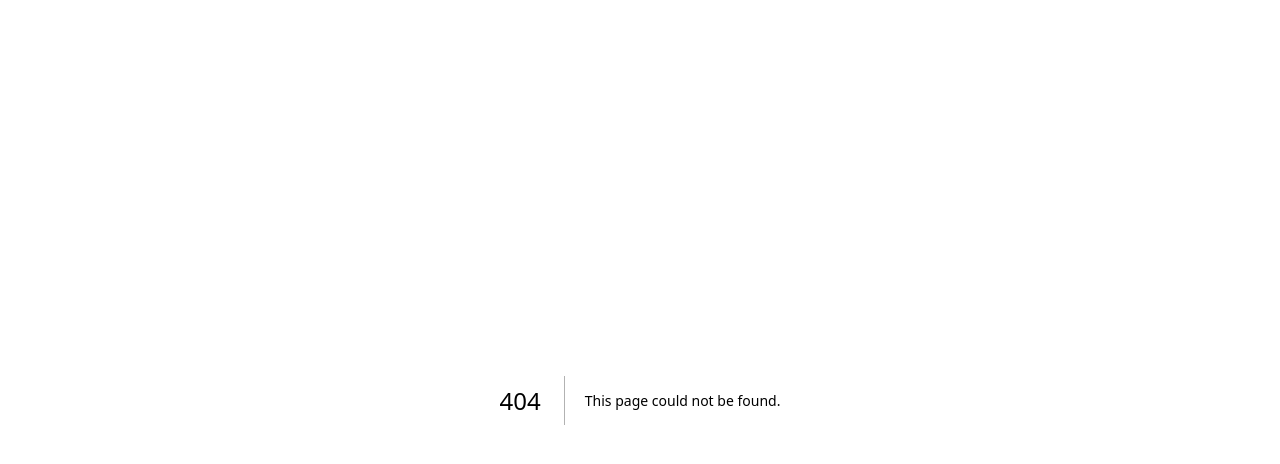
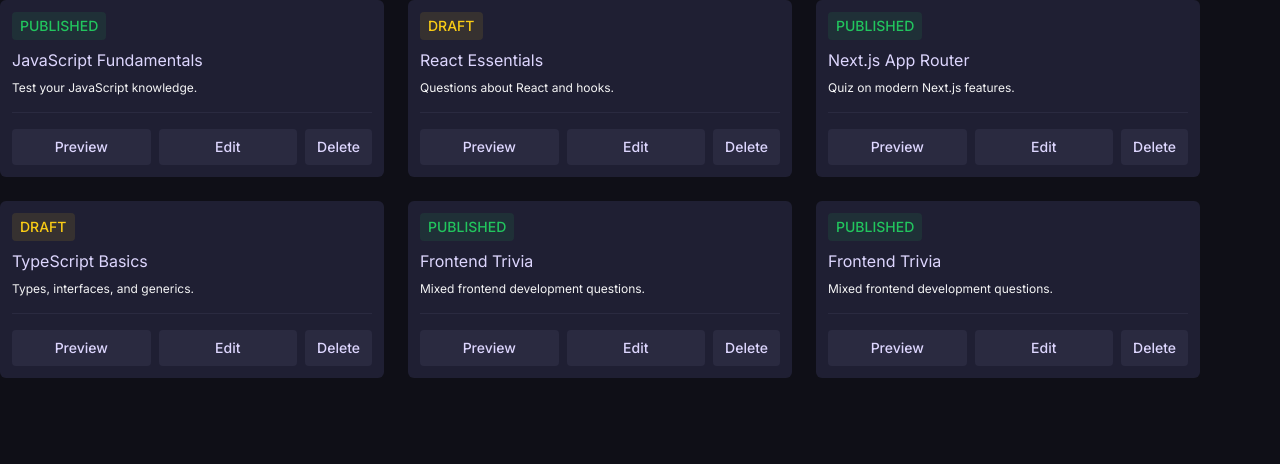
Before and after one commit to MoHatemTC/quiz-service-internship-round-1-front-end, a Next.js app: page /admin/dashboard in a window 1280 px wide. Before the commit this address had no page. Shown: the top 464 px of the page. Built offline with nearby package versions, Linux system fonts and the light colour scheme.

Commit message:
applying quiz UI list

```diff
--- /dev/null
+++ b/app/admin/dashboard/page.tsx
@@ -0,0 +1,11 @@
+import QuizList from '@/components/quiz/QuizList';
+
+function Dashboard() {
+  return (
+    <section>
+      <QuizList />
+    </section>
+  );
+}
+
+export default Dashboard;
--- /dev/null
+++ b/components/quiz/QuizCard.tsx
@@ -0,0 +1,20 @@
+'use client';
+
+import { QuizCardProps } from '@/types';
+import Badge from '../ui/Badge';
+import QuizCardActions from './QuizCardActions';
+
+function QuizCard({ id, title, description, status }: QuizCardProps) {
+  return (
+    <article className="p-3 rounded-md bg-card flex flex-col">
+      <div className="flex flex-col gap-2 items-start flex-1">
+        <Badge variant={status} />
+        <p className="text-body text-primary-200">{title}</p>
+        <p className="text-caption">{description}</p>
+      </div>
+      <QuizCardActions id={id} />
+    </article>
+  );
+}
+
+export default QuizCard;
--- /dev/null
+++ b/components/quiz/QuizCardActions.tsx
@@ -0,0 +1,40 @@
+'use client';
+
+function QuizCardActions({ id }: { id: string }) {
+  const handlePreview = () => {
+    console.log('Preview quiz:', id);
+  };
+
+  const handleEdit = () => {
+    console.log('Edit quiz:', id);
+  };
+
+  const handleDelete = () => {
+    console.log('Delete quiz:', id);
+  };
+
+  return (
+    <div className="flex justify-between gap-2 mt-4 pt-4 border-t border-border">
+      <button
+        onClick={handlePreview}
+        className="flex-1 px-3 py-2 rounded bg-border hover:bg-primary-700 text-primary-200 hover:text-white text-sm font-medium transition"
+      >
+        Preview
+      </button>
+      <button
+        onClick={handleEdit}
+        className="flex-1 px-3 py-2 rounded bg-border hover:bg-primary-600 hover:text-white text-primary-200 text-sm font-medium transition"
+      >
+        Edit
+      </button>
+      <button
+        onClick={handleDelete}
+        className=" px-3 py-2 rounded bg-border hover:bg-error text-primary-200 hover:text-white text-sm font-medium transition"
+      >
+        Delete
+      </button>
+    </div>
+  );
+}
+
+export default QuizCardActions;
--- /dev/null
+++ b/components/quiz/QuizList.tsx
@@ -0,0 +1,65 @@
+import { Quiz } from '@/types';
+import QuizCard from './QuizCard';
+
+function QuizList() {
+  const quizzes: Quiz[] = [
+    {
+      id: '1',
+      title: 'JavaScript Fundamentals',
+      description: 'Test your JavaScript knowledge.',
+      status: 'PUBLISHED',
+      creatorId: 'user_1',
+    },
+    {
+      id: '2',
+      title: 'React Essentials',
+      description: 'Questions about React and hooks.',
+      status: 'DRAFT',
+      creatorId: 'user_1',
+    },
+    {
+      id: '3',
+      title: 'Next.js App Router',
+      description: 'Quiz on modern Next.js features.',
+      status: 'PUBLISHED',
+      creatorId: 'user_2',
+    },
+    {
+      id: '4',
+      title: 'TypeScript Basics',
+      description: 'Types, interfaces, and generics.',
+      status: 'DRAFT',
+      creatorId: 'user_3',
+    },
+    {
+      id: '5',
+      title: 'Frontend Trivia',
+      description: 'Mixed frontend development questions.',
+      status: 'PUBLISHED',
+      creatorId: 'user_2',
+    },
+    {
+      id: '6',
+      title: 'Frontend Trivia',
+      description: 'Mixed frontend development questions.',
+      status: 'PUBLISHED',
+      creatorId: 'user_2',
+    },
+  ];
+
+  return (
+    <div className="grid grid-cols-[repeat(auto-fit,minmax(min(310px,100%),1fr))] max-w-300 gap-6 w-full">
+      {quizzes.map((quiz) => (
+        <QuizCard
+          key={quiz.id}
+          id={quiz.id}
+          title={quiz.title}
+          description={quiz.description}
+          status={quiz.status}
+        />
+      ))}
+    </div>
+  );
+}
+
+export default QuizList;
--- /dev/null
+++ b/components/ui/Badge.tsx
@@ -0,0 +1,24 @@
+import type { BadgeProps } from '@/types';
+
+function Badge({ variant }: BadgeProps) {
+  const getVariantStyles = (variant: 'PUBLISHED' | 'DRAFT') => {
+    switch (variant) {
+      case 'PUBLISHED':
+        return 'bg-success/10 text-success';
+      case 'DRAFT':
+        return 'bg-warning/10 text-warning';
+      default:
+        return 'bg-gray-500 text-white';
+    }
+  };
+
+  return (
+    <span
+      className={`px-2 py-1 rounded text-sm font-medium uppercarse ${getVariantStyles(variant)}`}
+    >
+      {variant}
+    </span>
+  );
+}
+
+export default Badge;
--- /dev/null
+++ b/types/index.ts
@@ -0,0 +1,18 @@
+export type Quiz = {
+  id: string;
+  title: string;
+  description: string;
+  status: 'PUBLISHED' | 'DRAFT';
+  creatorId: string;
+};
+
+export type QuizCardProps = {
+  id: string;
+  title: string;
+  description: string;
+  status: 'PUBLISHED' | 'DRAFT';
+};
+
+export type BadgeProps = {
+  variant: 'PUBLISHED' | 'DRAFT';
+};
```
Also changed, not shown: 1 other file (tests, documents, lock files or other folders).
